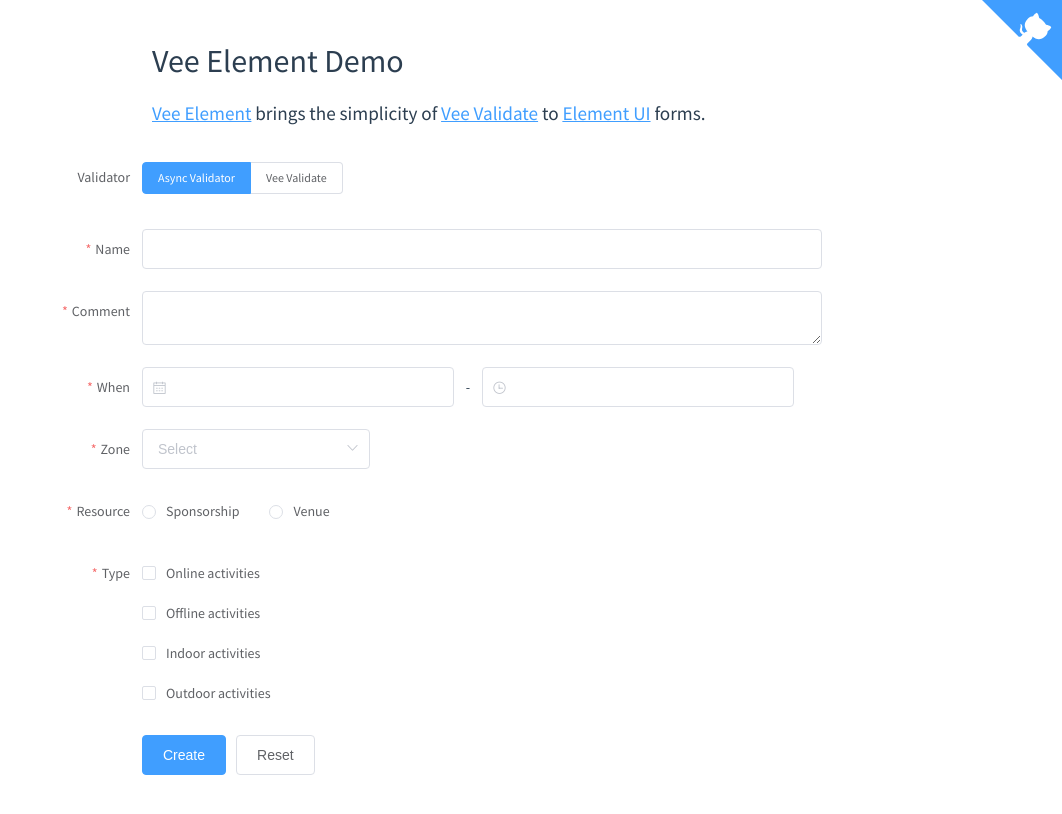
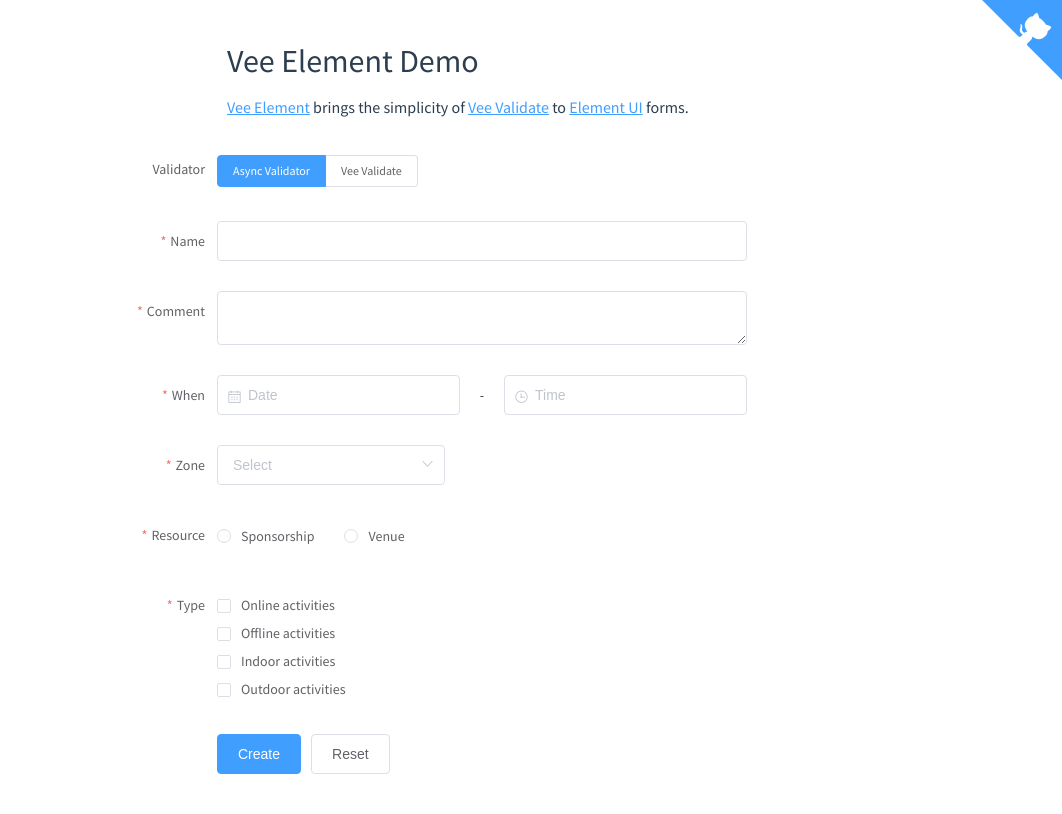
Before and after one commit to davestewart/vee-element, a Vue app in the folder demo/: page / in a window 1280 px wide. Shown: the top 814 px of the page, without its empty margins (218-1280 px from the left). Built offline with nearby package versions, Linux system fonts and the light colour scheme.

Commit message:
Tweak demo styles

```diff
--- a/demo/src/components/App.vue
+++ b/demo/src/components/App.vue
@@ -83,7 +83,7 @@
   }
 
   #app {
-    max-width: 800px;
+    max-width: 650px;
     margin: auto;
   }
 
@@ -101,18 +101,28 @@
     margin-left: 130px;
   }
 
-  p {
-    font-size: 1.2em;
+  .el-form > .el-form-item {
+    margin-bottom: 30px;
+  }
+
+  .el-form-item__error {
+    padding-left: 4px;
   }
 
   .el-checkbox-group {
     display: flex;
     flex-direction: column;
+    margin-bottom: .5em;
   }
 
   .el-checkbox {
     display: inline-block;
     width: auto;
+    height: 2em;
+  }
+
+  .el-checkbox:last-child {
+    margin-bottom: .5em;
   }
 
   .el-checkbox + .el-checkbox {
--- a/demo/src/components/Form.vue
+++ b/demo/src/components/Form.vue
@@ -24,13 +24,13 @@
     <el-form-item label="When" required>
       <el-col :span="11">
         <el-form-item prop="when.date">
-          <el-date-picker type="date" v-model="form.when.date" style="width: 100%;"/>
+          <el-date-picker type="date" placeholder="Date" v-model="form.when.date" style="width: 100%;"/>
         </el-form-item>
       </el-col>
-      <el-col class="line" :span="1" style="text-align: center">-</el-col>
+      <el-col class="line" :span="2" style="text-align: center">-</el-col>
       <el-col :span="11">
         <el-form-item prop="when.time">
-          <el-time-picker type="fixed-time" v-model="form.when.time" style="width: 100%;"/>
+          <el-time-picker type="fixed-time" placeholder="Time" v-model="form.when.time" style="width: 100%;"/>
         </el-form-item>
       </el-col>
     </el-form-item>
```
